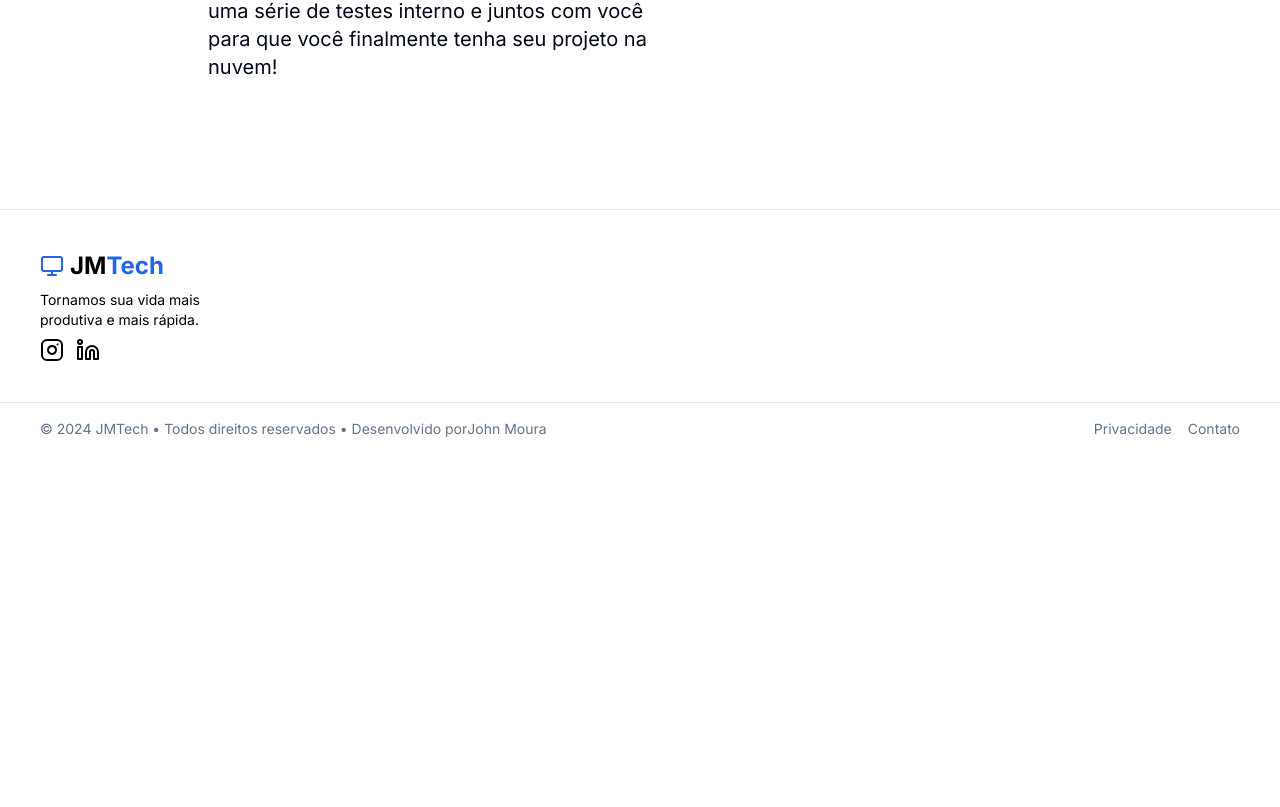
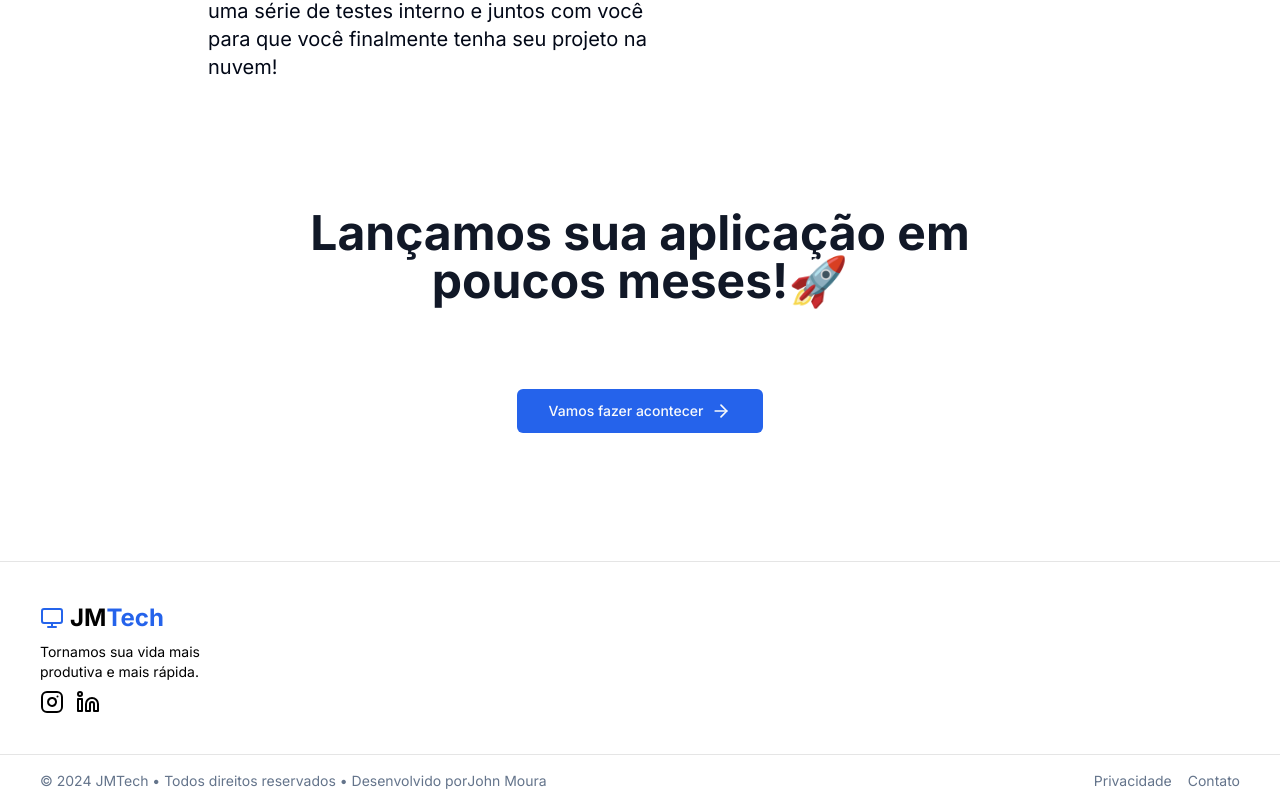
Before and after one commit to jovimoura/jm-tech-website, a React (Vite) app: page /how-it-works in a window 1280 px wide. Shown: the part 1151-1958 px from the top of the page. Before the commit the page ends 1606 px from the top, so only its background shows below. Built offline with nearby package versions, Linux system fonts and the light colour scheme.

Commit message:
update howitworks

```diff
--- a/src/routes/HowItWorks.tsx
+++ b/src/routes/HowItWorks.tsx
@@ -1,6 +1,10 @@
 import { Footer } from "@/components/Footer";
 import { MaxWidthWrapper } from "@/components/MaxWidthWrapper";
 import { Navbar } from "@/components/Navbar";
+import { buttonVariants } from "@/components/ui/button";
+import { contactlink } from "@/consts";
+import { ArrowRight } from "lucide-react";
+import { Link } from "react-router-dom";
 
 export default function HowItWorks() {
   return (
@@ -85,6 +89,23 @@ export default function HowItWorks() {
         </div>
       </MaxWidthWrapper>
 
+      <MaxWidthWrapper className='mx-auto mb-32 mt-24 max-w-5xl sm:mt-32'>
+        <div className='mb-12 px-6 lg:px-8'>
+          <div className='mx-auto max-w-2xl text-center'>
+            <h2 className='mt-2 font-bold text-4xl text-gray-900 sm:text-5xl mb-5 md:mb-16'>
+              Lançamos sua aplicação em poucos meses!🚀
+            </h2>
+            <Link
+              className={buttonVariants({ size: "lg", className: "mt-5" })}
+              to={contactlink}
+              target='_blank'
+            >
+              Vamos fazer acontecer <ArrowRight className='ml-2 h-5 w-5' />
+            </Link>
+          </div>
+        </div>
+      </MaxWidthWrapper>
+
       <Footer />
     </>
   );
```
